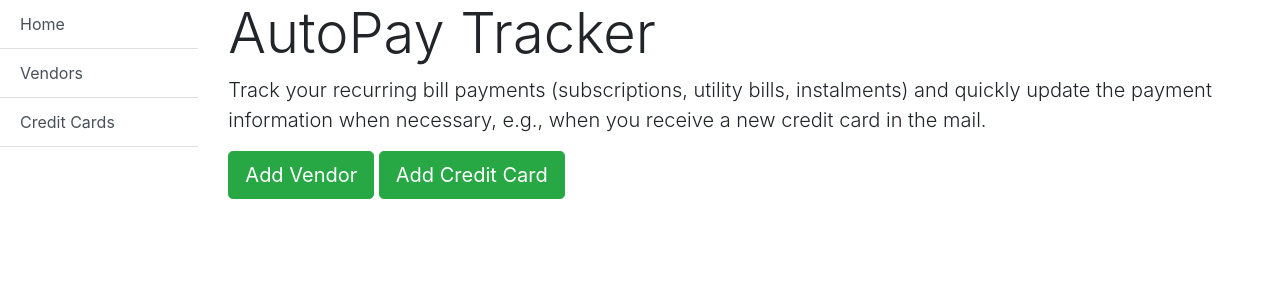
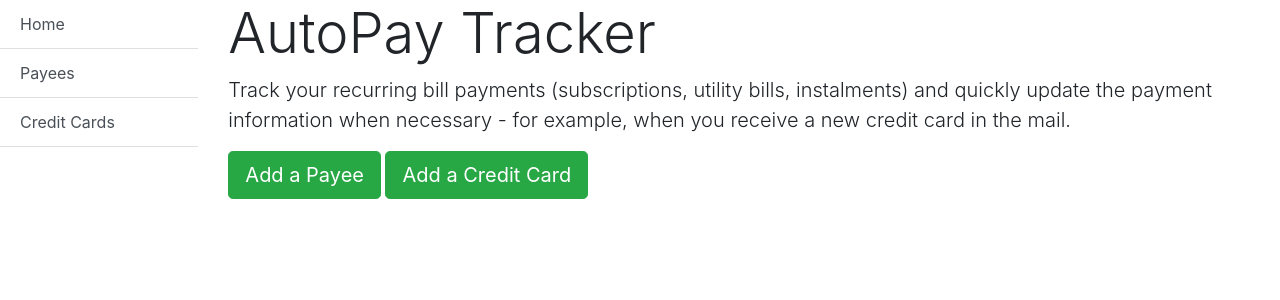
Before and after one commit to 84KaliPleXon3/Recurring-Payment-Tracker-App, a Django app: page /appCardVendor/ in a window 1280 px wide. Shown: the part 56-356 px from the top of the page. Run offline with Django 3.2, Linux system fonts and the light colour scheme; some libraries are stand-ins or nearby versions.

Commit message:
changed nomenclature from vendor to payee

```diff
--- a/appCardVendor/templates/appCardVendor/base_generic.html
+++ b/appCardVendor/templates/appCardVendor/base_generic.html
@@ -25,7 +25,7 @@
           <div class="col-sm-2 list-group list-group-flush">
               {% block sidebar %}
                   <a class="list-group-item list-group-item-action" href="{% url 'index' %}">Home</a></li>
-                  <a class="list-group-item list-group-item-action" href="{% url 'vendor_list' %}">Vendors</a></li>
+                  <a class="list-group-item list-group-item-action" href="{% url 'vendor_list' %}">Payees</a></li>
                   <a class="list-group-item list-group-item-action" href="{% url 'card_list'%}">Credit Cards</a></li>
               {% endblock %}
           </div>
--- a/appCardVendor/templates/appCardVendor/index.html
+++ b/appCardVendor/templates/appCardVendor/index.html
@@ -4,9 +4,9 @@
 
 <div>
         <h1 class="display-4">AutoPay Tracker</h1>
-        <p class="lead">Track your recurring bill payments (subscriptions, utility bills, instalments) and quickly update the payment information when necessary, e.g., when you receive a new credit card in the mail.</p>
-        <a class="btn btn-lg btn-success" href="{% url 'vendor_create_form' %}" role="button" >Add Vendor</a>
-        <a class="btn btn-lg btn-success" href="{% url 'card_create_form' %}"  role="button" >Add Credit Card</a>
+        <p class="lead">Track your recurring bill payments (subscriptions, utility bills, instalments) and quickly update the payment information when necessary - for example, when you receive a new credit card in the mail.</p>
+        <a class="btn btn-lg btn-success" href="{% url 'vendor_create_form' %}" role="button" >Add a Payee</a>
+        <a class="btn btn-lg btn-success" href="{% url 'card_create_form' %}"  role="button" >Add a Credit Card</a>
 </div>
 
 {% endblock %}
--- a/appCardVendor/templates/appCardVendor/vendor_confirm_delete.html
+++ b/appCardVendor/templates/appCardVendor/vendor_confirm_delete.html
@@ -2,7 +2,7 @@
 
 {% block content %}
 
-<h1>Delete Vendor</h1>
+<h1>Delete Payee</h1>
 
 <p>Are you sure you want to delete <strong>{{ vendor }}</strong>?</p>
 
--- a/appCardVendor/templates/appCardVendor/vendor_form.html
+++ b/appCardVendor/templates/appCardVendor/vendor_form.html
@@ -1,7 +1,7 @@
 {% extends "appCardVendor/base_generic.html" %}
 
 {% block content %}
-<h1>Vendor</h1>
+<h1>Payee</h1>
 <form method="post" id="vendorForm" data-card-url="{% url 'load_card_data' %}">
     {% csrf_token %}
     <table>
--- a/appCardVendor/templates/appCardVendor/vendor_list.html
+++ b/appCardVendor/templates/appCardVendor/vendor_list.html
@@ -1,7 +1,7 @@
 {% extends "appCardVendor/base_generic.html" %}
 {% block content %}
 <div class="mb-3">
-    <h1>Vendors</h1>
+    <h1>Payees</h1>
 </div>
 {% if vendor_list %}
     {% for vendor in vendor_list %}
@@ -18,7 +18,7 @@
         </dl>
     {% endfor %}
 {% else %}
-    <p>There are no vendors registered your account.</p>
+    <p>There are no payees registered your account.</p>
 {% endif %}
-<a class="btn btn-success" href="{% url 'vendor_create_form' %}" role="button">Add a Vendor</a>
+<a class="btn btn-success" href="{% url 'vendor_create_form' %}" role="button">Add a Payee</a>
 {% endblock %}
```
